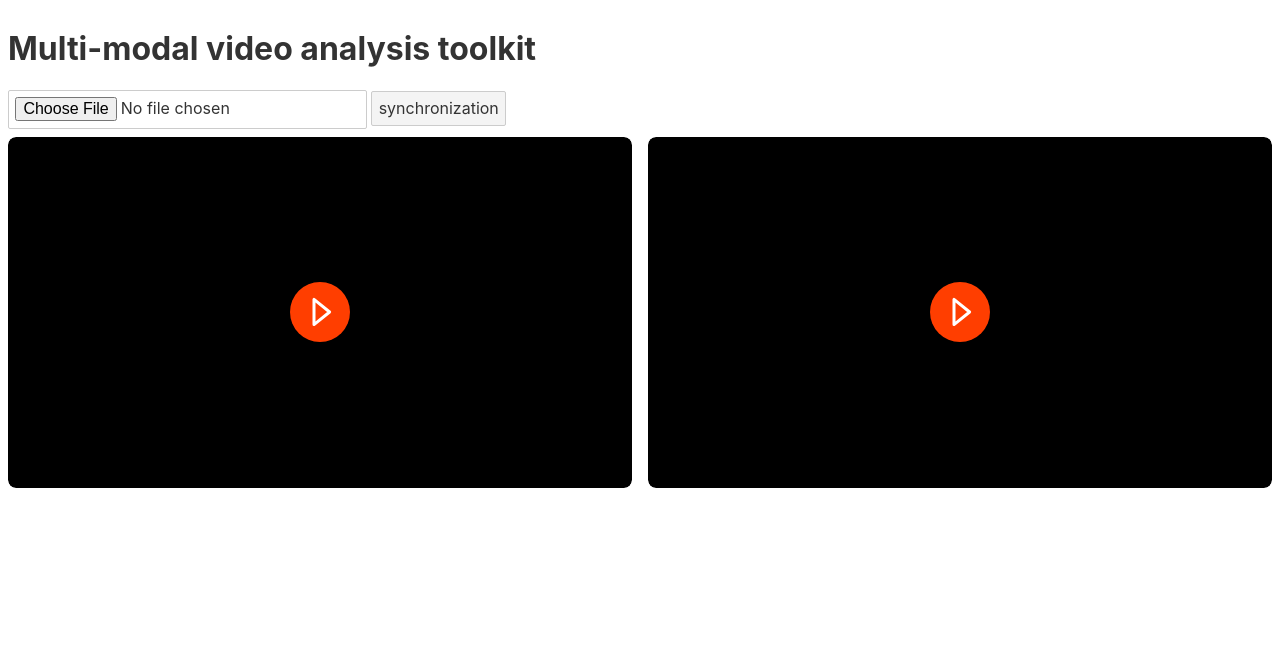
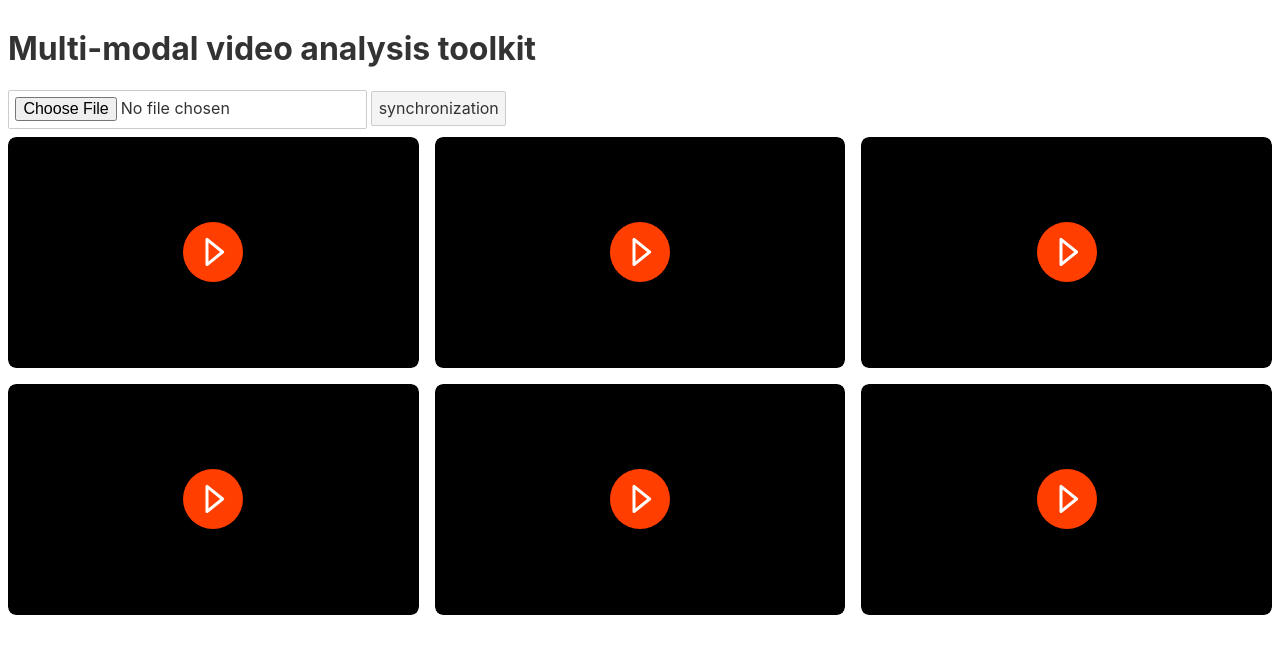
Before and after one commit to imandel/GalavantDesktop, a Svelte app: page / in a window 1280 px wide. Shown: the top 654 px of the page. Built offline with nearby package versions, Linux system fonts and the light colour scheme.

Commit message:
Update Video.svelte

```diff
--- a/src/Video.svelte
+++ b/src/Video.svelte
@@ -44,6 +44,10 @@
 <div class="wrapper">
 	<VideoPlayer {source}  bind:paused = {paused} bind:start_time = {start_time}/>
 	<VideoPlayer {source}  bind:paused = {paused} bind:start_time = {start_time}/>
+	<VideoPlayer {source}  bind:paused = {paused} bind:start_time = {start_time}/>
+	<VideoPlayer {source}  bind:paused = {paused} bind:start_time = {start_time}/>
+	<VideoPlayer {source}  bind:paused = {paused} bind:start_time = {start_time}/>
+	<VideoPlayer {source}  bind:paused = {paused} bind:start_time = {start_time}/>
 </div>
 
 
@@ -51,7 +55,7 @@
 
 	.wrapper{
 		display:grid;
-		grid-template-columns: repeat(2, 1fr);
+		grid-template-columns: repeat(3, 1fr);
 		grid-gap: 1em;
 	}
 
```
